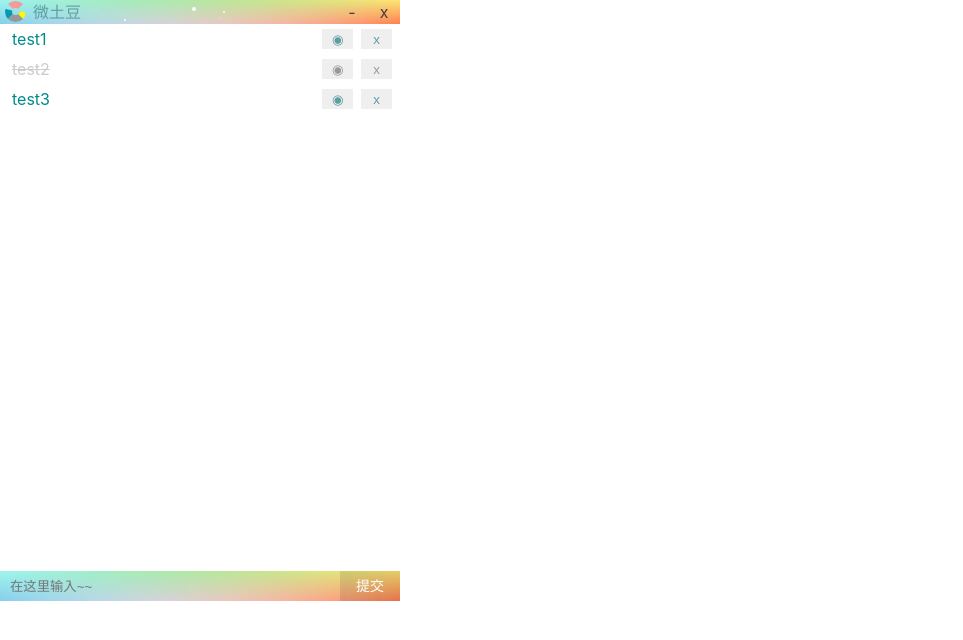
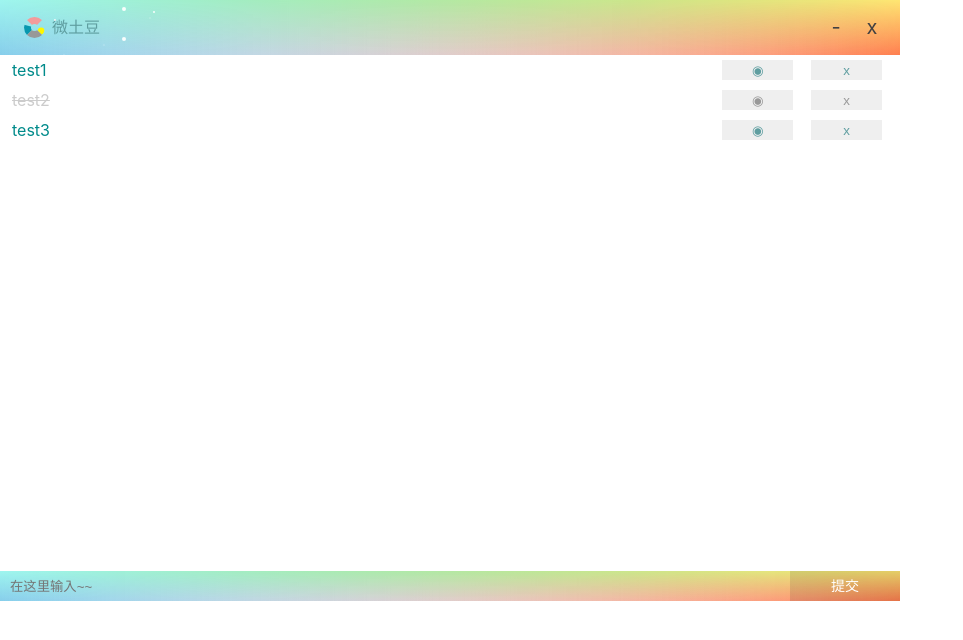
Before and after one commit to ViavaCos/vTodos, a React app: page /todos in a window 1280 px wide. Shown: the top 640 px of the page, without its empty margins (0-963 px from the left). Built offline with nearby package versions, Linux system fonts and the light colour scheme; no server answers.

Commit message:
update styles

```diff
--- a/src/style/cool.css
+++ b/src/style/cool.css
@@ -2,7 +2,7 @@
 /* 星光闪耀 */
 .starry{
   position:absolute;
-  top: 0;left: 40%;
+  top: 0;left: 10%;
   transform: translate(-50%, -50%);
   height: 4px;width: 4px;
   border-radius:50%;
--- a/src/views/header/index.css
+++ b/src/views/header/index.css
@@ -1,6 +1,8 @@
 .viavacos {
   display: inline-block;
-  margin: 1px 0 0 5px;
+  margin: auto;
+  margin-left: 24px;
+  margin-right: 7px;
   width: 7px;
   height: 7px;
   /* border-top:    7px solid rgb(127 155 0);
@@ -12,13 +14,14 @@
   border-right: 7px dotted rgb(255 247 0);
   border-bottom: 7px solid rgb(152 152 152);
   border-radius: 50%;
-  margin-right: 7px;
+  vertical-align: middle;
 }
 .todos-header {
+  display: flex;
   position: relative;
   text-align: left;
-  height: 24px;
-  line-height: 24px;
+  height: 55px;
+  line-height: 55px;
   /* border-bottom: 1px solid cadetblue; */
   -moz-user-select: none;
   -khtml-user-select: none;
@@ -30,35 +33,41 @@
 }
 .todos-header .todos-title {
   display: inline-block;
-  vertical-align: top;
+  vertical-align: middle;
   color: cadetblue;
+}
+.todos-header .search {
+  margin: 0 auto;
+  display: inline-block;
 }
 .todos-header .close-btn{
   position: absolute;
   top: 0;
-  right: 0;
+  right: 10px;
   text-align: center;
-  width: 32px;
+  width: 36px;
   height: 100%;
+  font-size: 20px;
   color: #424041;
   -webkit-app-region: no-drag;
 }
 .todos-header .close-btn:hover{
-  color: rgb(105, 105, 105);
-  background-color: rgb(248, 138, 138);
+  color: #fff;
+  /* background-color: rgb(248, 138, 138); */
 }
 
 .todos-header .mini-btn{
   position: absolute;
   top: 0;
-  right: 32px;
-  width: 32px;
+  right: 46px;
+  width: 36px;
   text-align: center;
   height: 100%;
+  font-size: 20px;
   color: #424041;
   -webkit-app-region: no-drag;
 }
 .todos-header .mini-btn:hover{
-  color: rgb(105, 105, 105);
-  background-color: rgba(15, 15, 15, 0.1);
+  color: #fff;
+  /* background-color: rgba(15, 15, 15, 0.1); */
 }
--- a/src/views/header/index.js
+++ b/src/views/header/index.js
@@ -25,6 +25,9 @@ class Header extends Component {
         <div className="starry"></div>
         <div className="todos-logo viavacos"></div>
         <p className="todos-title">微土豆</p>
+        {/* <div className="search">
+          <input></input>
+        </div> */}
         <div className="mini-btn" title="最小化" onClick={this.handleMiNiSize.bind(this)}>-</div>
         <div className="close-btn" title="关闭" onClick={this.handleClose.bind(this)}>x</div>
       </div>
--- a/src/views/todos/todos.css
+++ b/src/views/todos/todos.css
@@ -3,7 +3,7 @@
   /* top: 30%; */
   /* left: 50%; */
   /* transform: translate(-50%, -50%); */
-  width: 400px;
+  width: 900px;
   height: calc(600px - 30px);
   /* border: 1px solid cadetblue; */
   padding-bottom: 31px;
```
